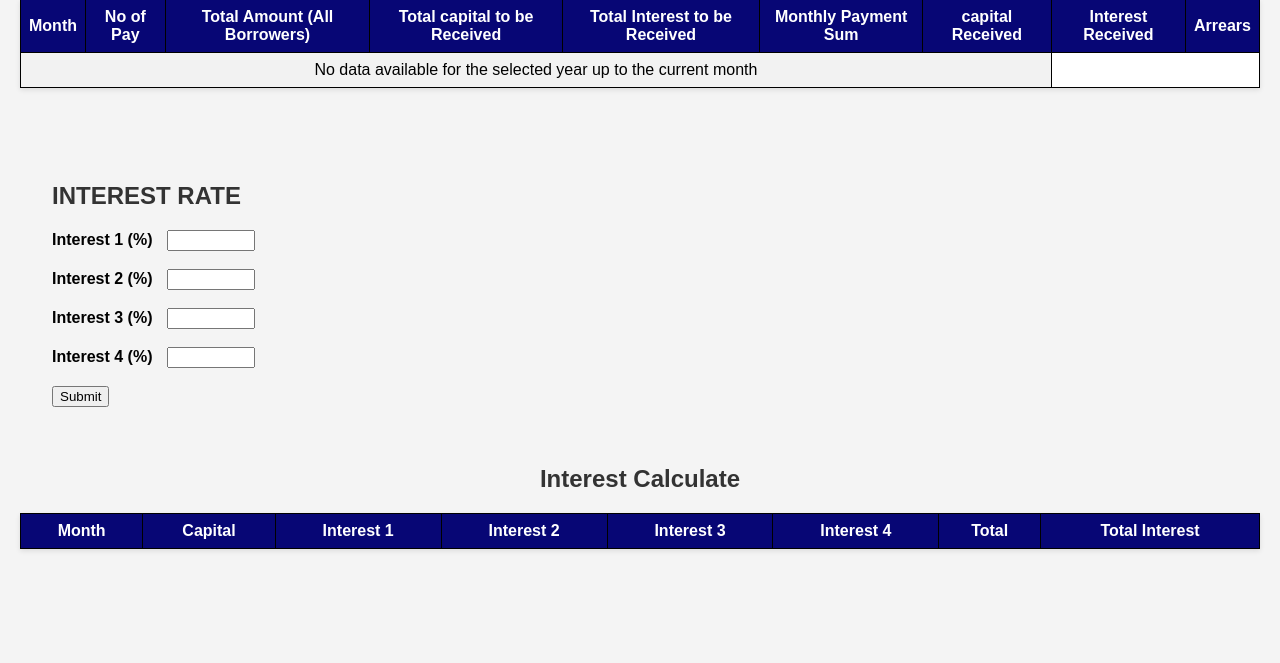
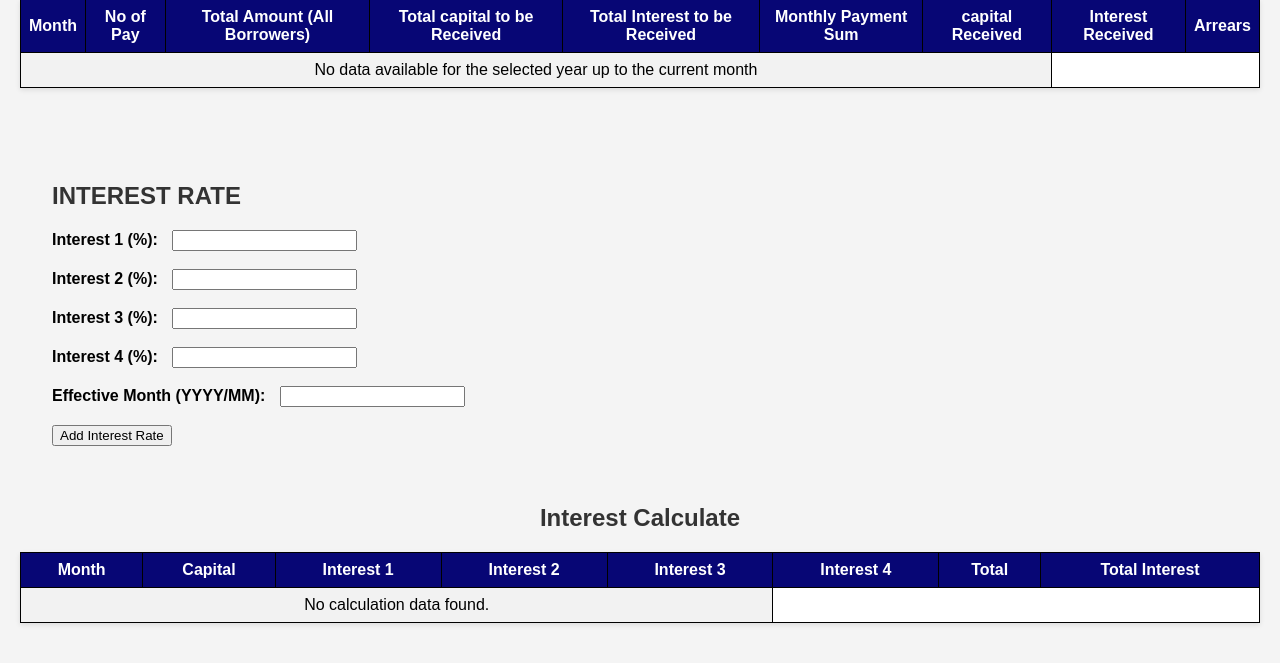
Before and after one commit to wathsaladmpgj/interest-money-site, a PHP site: page /monthly_details.php in a window 1280 px wide. Shown: the part 140-803 px from the top of the page. Before the commit the page ends 691 px from the top, so only its background shows below. Run offline with PHP 8.4, Linux system fonts and the light colour scheme; tables that the repository leaves empty or names only in its code hold one stand-in row (values such as "Sample post"); lists and menus that the app fills with data are empty.

Commit message:
code write for interest rate

```diff
--- a/monthly_details.php
+++ b/monthly_details.php
@@ -219,19 +219,22 @@ $year_result = $conn->query($year_query);
     <br><br><br>
     <h2 class="from_hed">INTEREST RATE</h2>
     <form action="./interest_rate1.php" method="POST">
-        <label for="interestRate1">Interest 1 (%)</label>
-        <input type="number" id="interestRate1" name="interestRate1" min="0" max="100" step="0.01" required><br><br>
+        <label for="interest1">Interest 1 (%):</label>
+        <input type="number" name="interest1" id="interest1" step="0.01" required><br><br>
 
-        <label for="interestRate2">Interest 2 (%)</label>
-        <input type="number" id="interestRate2" name="interestRate2" min="0" max="100" step="0.01" required><br><br>
+        <label for="interest2">Interest 2 (%):</label>
+        <input type="number" name="interest2" id="interest2" step="0.01" required><br><br>
 
-        <label for="interestRate3">Interest 3 (%)</label>
-        <input type="number" id="interestRate3" name="interestRate3" min="0" max="100" step="0.01" required><br><br>
+        <label for="interest3">Interest 3 (%):</label>
+        <input type="number" name="interest3" id="interest3" step="0.01" required><br><br>
 
-        <label for="interestRate4">Interest 4 (%)</label>
-        <input type="number" id="interestRate4" name="interestRate4" min="0" max="100" step="0.01" required><br><br>
+        <label for="interest4">Interest 4 (%):</label>
+        <input type="number" name="interest4" id="interest4" step="0.01" required><br><br>
 
-        <input type="submit" value="Submit">
+        <label for="updated_month">Effective Month (YYYY/MM):</label>
+        <input type="text" name="updated_month" id="updated_month"  required><br><br>
+
+        <button type="submit">Add Interest Rate</button>
     </form>
 
     <!--Interest rate table-->
@@ -270,7 +273,7 @@ $year_result = $conn->query($year_query);
             }
 
             $interest_rate = $result_interest->fetch_assoc();
-            $updated_month = $interest_rate['updated_month'];
+            $updated_month = isset($interest_rate['updated_month']) ? $interest_rate['updated_month'] : null;
             echo "<!-- Debug: Updated Month: $updated_month -->";
 
             // Fetch all monthly data
@@ -278,62 +281,83 @@ $year_result = $conn->query($year_query);
             FROM monthly_details
             WHERE YEAR(STR_TO_DATE(CONCAT(month, '-01'), '%Y/%M-%d')) = $selected_year
             ORDER BY STR_TO_DATE(CONCAT(month, '-01'), '%Y/%M-%d') DESC";
-
             $result_monthly = $conn->query($sql_monthly);
 
             if (!$result_monthly) {
                 die("Error in monthly details query: " . $conn->error);
             }
             if ($result_monthly->num_rows > 0) {
-                while ($monthly_interest = $result_monthly->fetch_assoc()) {
-                    // Debugging output for each month's data
-                    echo "<!-- Debug: Processing Month: " . htmlspecialchars($monthly_interest['month']) . " -->";
+                while ($calc_row = $result_monthly->fetch_assoc()) {
+                    $month = $calc_row['month'];
 
-                    $monthly_date = DateTime::createFromFormat('Y/F', trim($monthly_interest['month']));
-                    $updated_date = DateTime::createFromFormat('Y/F', trim($updated_month));
+                    list($year, $monthName) = explode('/', $month);
+                    $monthNumber = date('m', strtotime($monthName)); // 'September' becomes '09'
 
-                    // Check if the current month is the updated month or a later month
-                    if ($monthly_date >= $updated_date) {
-                        $interest1 = $monthly_interest['interest_received'] * $interest_rate['interest1'] / 100;
-                        $interest2 = $monthly_interest['interest_received'] * $interest_rate['interest2'] / 100;
-                        $interest3 = $monthly_interest['interest_received'] * $interest_rate['interest3'] / 100;
-                        $interest4 = $monthly_interest['interest_received'] * $interest_rate['interest4'] / 100;
+                    // Format the month as 'yyyy/mm' (e.g., '2024/09')
+                    $formattedMonth = $year . '/' . $monthNumber;
+                            // Fetch applicable interest rates for the month
+                            $rate_query = "SELECT *
+                                FROM interestrate
+                                WHERE updated_month <= '$formattedMonth'
+                                AND (end_month IS NULL OR end_month >= '$formattedMonth')
+                                ORDER BY updated_month DESC
+                                LIMIT 1";
+                            $rate_result = $conn->query($rate_query);
 
-                        // Update monthly_details record with these rates
+
+                    if ($rate_result && $rate_result->num_rows > 0) {
+                        $rates = $rate_result->fetch_assoc();
+
+                    // Ensure interest values are not null, defaulting to 0 if null
+                    $interest1 = isset($calc_row['interest_received']) ? $calc_row['interest_received'] * ($rates['interest1'] / 100) : 0;
+                    $interest2 = isset($calc_row['interest_received']) ? $calc_row['interest_received'] * ($rates['interest2'] / 100) : 0;
+                    $interest3 = isset($calc_row['interest_received']) ? $calc_row['interest_received'] * ($rates['interest3'] / 100) : 0;
+                    $interest4 = isset($calc_row['interest_received']) ? $calc_row['interest_received'] * ($rates['interest4'] / 100) : 0;
+
+                    // Ensure the capital received is not null
+                    $capital_received = isset($calc_row['capital_received']) ? $calc_row['capital_received'] : 0;
+                    $total_interest = $interest1 + $interest2 + $interest3 + $interest4;
+                    $interest_sum = $total_interest + $capital_received;
+
                     $update_sql = "UPDATE monthly_details SET
                             interest1 = {$interest1},
                             interest2 = {$interest2},
                             interest3 = {$interest3},
                             interest4 = {$interest4}
-                            WHERE id = {$monthly_interest['id']}";
-
+                            WHERE id = {$calc_row['id']}";
                     if (!$conn->query($update_sql)) {
                         die("Error updating monthly details: " . $conn->error);
+                    }else {
+                        $interest1 = $calc_row['interest1'];
+                        $interest2 = $calc_row['interest2'];
+                        $interest3 = $calc_row['interest3'];
+                        $interest4 = $calc_row['interest4'];
+
                     }
 
-                        // Debugging output for update success
-                        echo "<!-- Debug: Updated Month: " . htmlspecialchars($monthly_interest['month']) . " -->";
+                // Display fetched interest rates (for demonstration)
+                echo "<tr>";
+                echo "<td>" . htmlspecialchars($month) . "</td>";
+                echo "<td>" . htmlspecialchars( $calc_row['interest_received']) . "</td>";
+                echo "<td>" . ($interest1) . "</td>";
+                echo "<td>" . ($interest2) . "</td>";
+                echo "<td>" . ($interest3) . "</td>";
+                echo "<td>" . ($interest4) . "</td>";
+                echo "<td>" . ($interest_sum) . "</td>";
+                echo "<td>" . ($total_interest) . "</td>";
+
+                echo "</tr>";
             } else {
-                        $interest1 = $monthly_interest['interest1'];
-                        $interest2 = $monthly_interest['interest2'];
-                        $interest3 = $monthly_interest['interest3'];
-                        $interest4 = $monthly_interest['interest4'];
+                echo "<tr>";
+                echo "<tr><td colspan='8'>No interest rates found for $formattedMonth.</td></tr>";
+                echo "</tr>";
             }
 
-                    $total_interest = $interest1 + $interest2 + $interest3 + $interest4;
-                    $interest_sum = $total_interest+$monthly_interest['capital_received'];
 
-                    echo "<tr>";
-                    echo "<td>" . htmlspecialchars($monthly_interest['month']) . "</td>";
-                    echo "<td>" . number_format($monthly_interest['capital_received'], 2) . "</td>"; // Placeholder for capital if needed
-                    echo "<td>" . number_format($interest1, 2) . "</td>";
-                    echo "<td>" . number_format($interest2, 2) . "</td>";
-                    echo "<td>" . number_format($interest3, 2) . "</td>";
-                    echo "<td>" . number_format($interest4, 2) . "</td>";
-                    echo "<td>" . number_format($interest_sum, 2) . "</td>";
-                    echo "<td>" . number_format($total_interest, 2) . "</td>";
-                    echo "</tr>";
+
                 }
+            } else {
+                echo "<tr><td colspan='5'>No calculation data found.</td></tr>";
             }
             ?>
     </table>
```
Also changed, not shown: interest_rate1.php (+32 -24 lines). Lines whose indentation alone changed are shown as unchanged.
